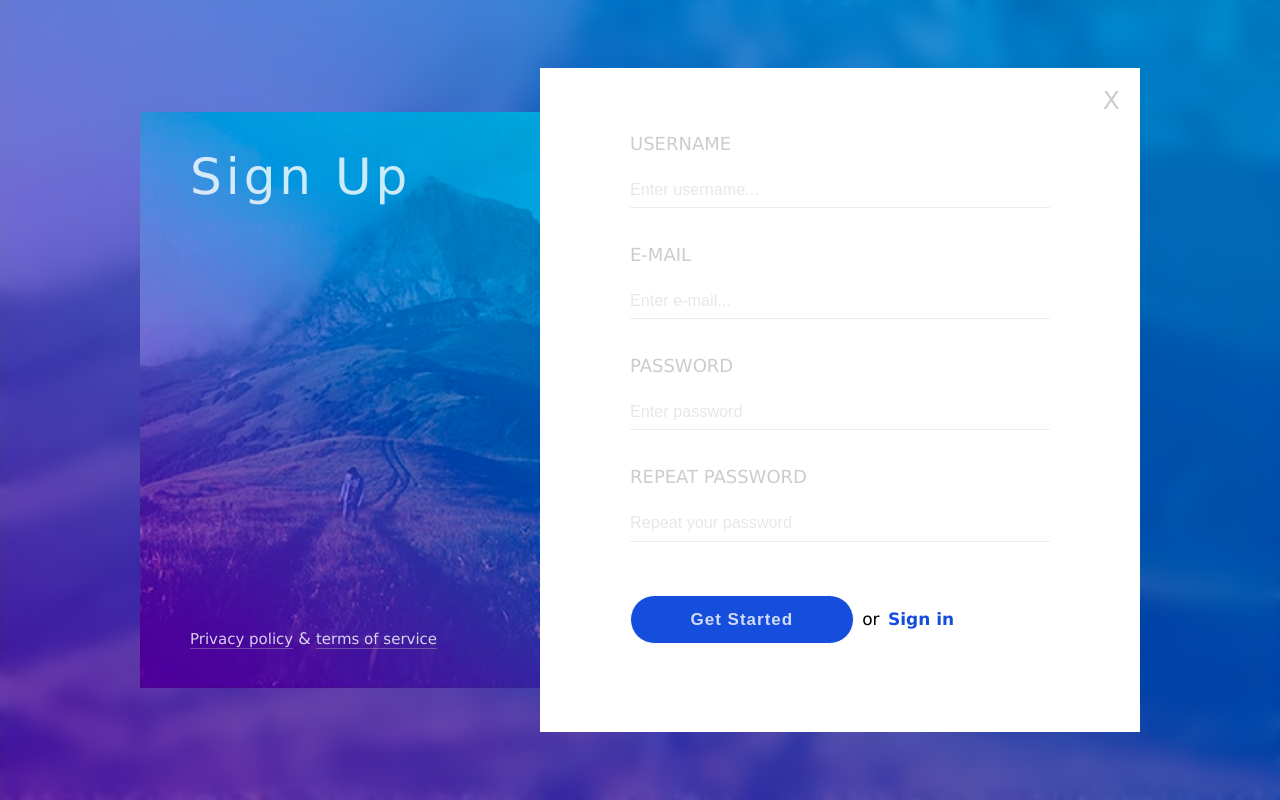
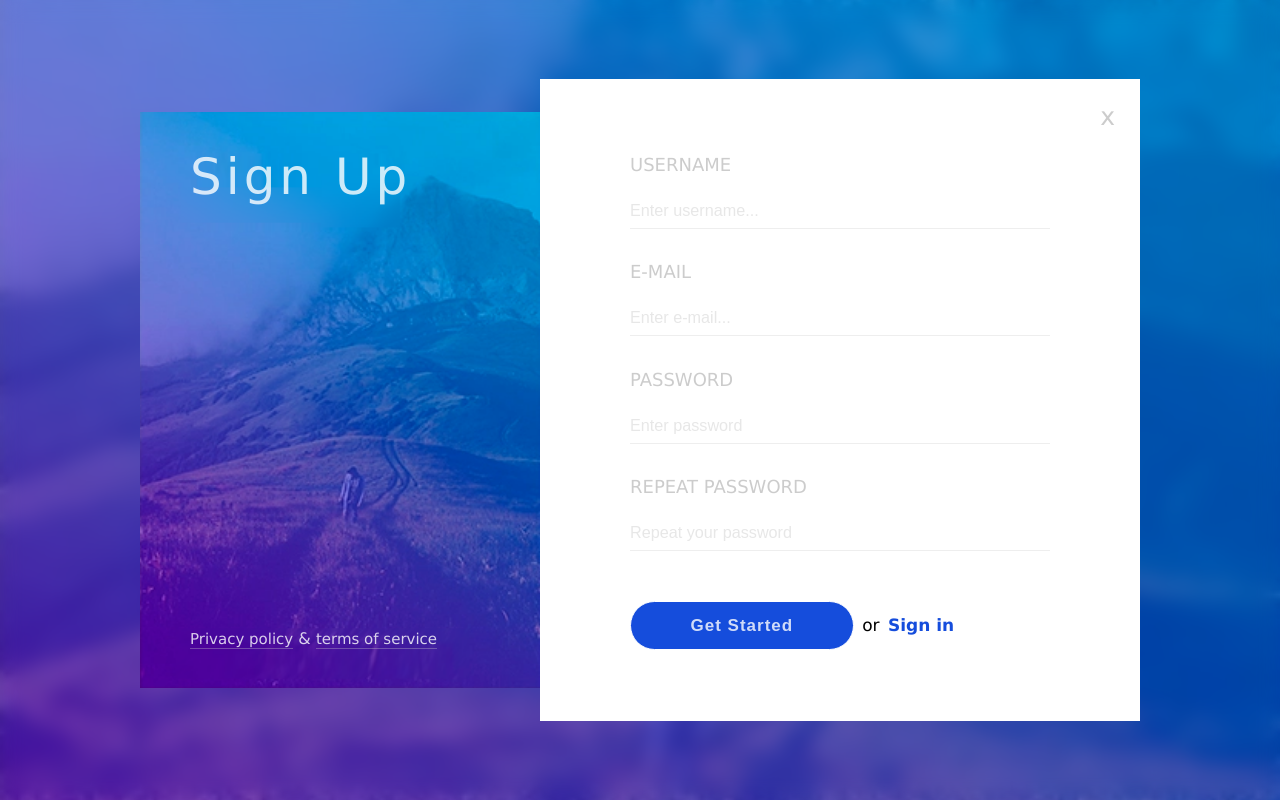
Before and after one commit to JurgitaE/04-sign-up, a website: page index.html in a window 1280 px wide. Drawn offline with Linux system fonts and the light colour scheme.

Commit message:
minor changes

```diff
--- a/css/base/layout.css
+++ b/css/base/layout.css
@@ -10,7 +10,7 @@
     width: 40%;
     position: relative;
     height: calc(0.4 * 1.4384 * var(--main-width));
-    background-color: #0242A5;
+    background-color: #0242a5;
     background-image: url(../../img/hero.png);
     background-size: cover;
     background-position: center;
@@ -44,7 +44,7 @@
 .right-column .row {
     display: flex;
     flex-direction: column;
-    padding-bottom: 2em;
+    padding-bottom: 1.8em;
 }
 
 @media (max-width: 1000px) {
--- a/css/pages/home.css
+++ b/css/pages/home.css
@@ -20,9 +20,8 @@
 }
 
 .right-column .close {
-    font-family: cursive;
     font-size: 25px;
-    padding: 0.8em;
+    padding: 1em;
     line-height: 1em;
     text-decoration: none;
     color: var(--secondary-color);
@@ -79,10 +78,9 @@
     flex-direction: row;
     align-items: center;
     gap: 0.5em;
-    padding-top: 1em;
+    padding: 1em 0;
     font-size: 17px;
     line-height: 1em;
-
 }
 .sign-in {
     text-decoration: none;
--- a/index.html
+++ b/index.html
@@ -43,9 +43,9 @@
 
             <div class="right-column">
                 <div class="nav">
-                    <a href="#" class="close">X</a>
+                    <a href="#" class="close">x</a>
                 </div>
-                <form action="/form" class="form">
+                <form action="/" class="form">
                     <div class="row">
                         <label for="username" class="label">Username</label>
                         <input
```
